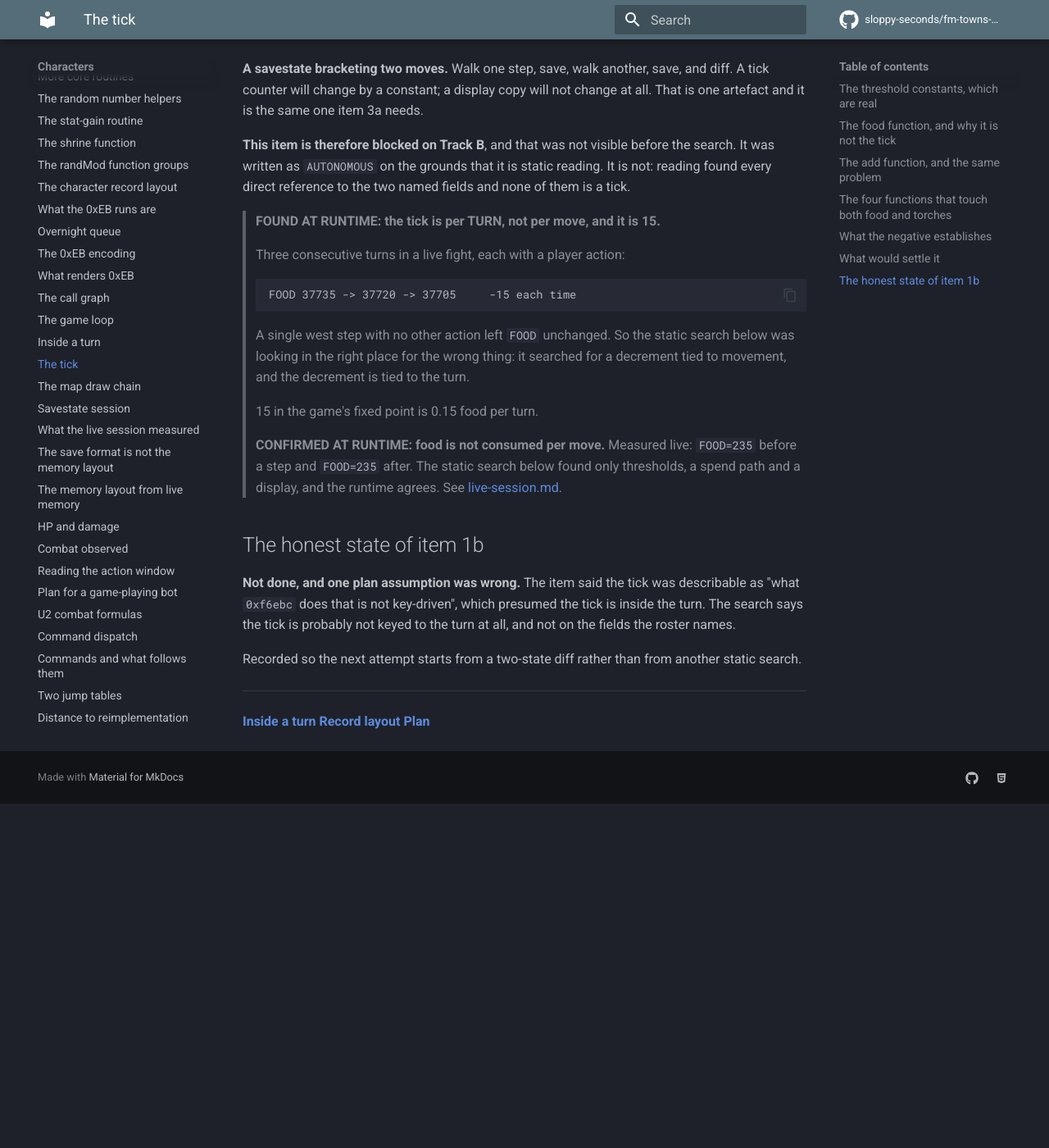
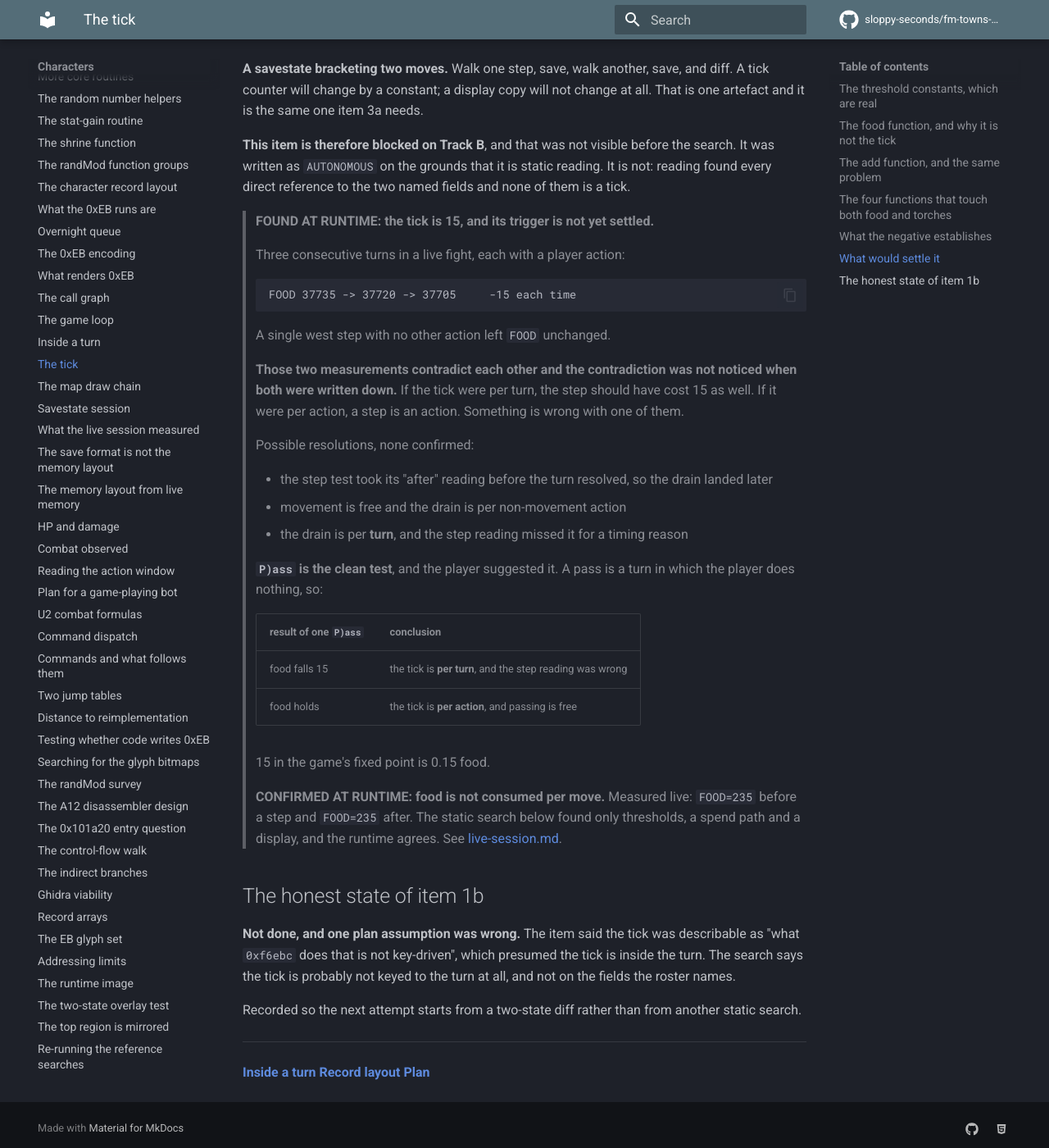
Before and after one commit to sloppy-seconds/fm-towns-ultima, an MkDocs documentation site: the page built from docs/the-tick.md, in a window 1280 px wide and 1400 px high, scrolled down 2820 px. Shown: the whole window at 82% size. Built offline with MkDocs 1.6.1 and Material for MkDocs 9.7.7, drawn with Linux system fonts in a browser that asks for light colours; comment, search, counter and statistics services are not loaded; before the commit the page ends 3800 px from its top, so only the background shows below that.

Commit message:
P)ass resolves a contradiction I had recorded as two separate facts
The player suggested P)ass, noting it might cost less food than walking or attacking. It is more useful than that:
it is the clean test for what the food tick is actually keyed to.

I had written down two measurements without noticing they contradict each other:

  one west step, nothing else        FOOD unchanged
  a turn with a player action        FOOD -15, three times

If the tick were per turn, the step should have cost 15 too. If it were per action, a step is an action. Both
cannot be right, and both were recorded as findings.

P)ass is the third case: a turn in which the player does nothing.

  food falls 15 on a pass  ->  the tick is per TURN, and the step reading was wrong
  food holds on a pass     ->  the tick is per ACTION, and passing is free

Added to the bot's first target, because it costs one keypress and settles the question.

The likeliest resolution is that the step test read food before the turn had resolved, so the drain landed after
the reading. That is the same timing trap as reading the record while the game was rewriting it, which is why
pausing mattered for memory reads. Recorded as unconfirmed rather than assumed.

````diff
--- a/docs/the-tick.md
+++ b/docs/the-tick.md
@@ -111,7 +111,7 @@
 `AUTONOMOUS` on the grounds that it is static reading. It is not: reading found every direct reference to the
 two named fields and none of them is a tick.
 
-> **FOUND AT RUNTIME: the tick is per TURN, not per move, and it is 15.**
+> **FOUND AT RUNTIME: the tick is 15, and its trigger is not yet settled.**
 >
 > Three consecutive turns in a live fight, each with a player action:
 >
@@ -119,11 +119,27 @@
 > FOOD 37735 -> 37720 -> 37705     -15 each time
 > ```
 >
-> A single west step with no other action left `FOOD` unchanged. So the static search below was looking in the
-> right place for the wrong thing: it searched for a decrement tied to movement, and the decrement is tied to
-> the turn.
+> A single west step with no other action left `FOOD` unchanged.
 >
-> 15 in the game's fixed point is 0.15 food per turn.
+> **Those two measurements contradict each other and the contradiction was not noticed when both were written
+> down.** If the tick were per turn, the step should have cost 15 as well. If it were per action, a step is an
+> action. Something is wrong with one of them.
+>
+> Possible resolutions, none confirmed:
+>
+> - the step test took its "after" reading before the turn resolved, so the drain landed later
+> - movement is free and the drain is per non-movement action
+> - the drain is per **turn**, and the step reading missed it for a timing reason
+>
+> **`P)ass` is the clean test**, and the player suggested it. A pass is a turn in which the player does nothing,
+> so:
+>
+> | result of one `P)ass` | conclusion |
+> |---|---|
+> | food falls 15 | the tick is **per turn**, and the step reading was wrong |
+> | food holds | the tick is **per action**, and passing is free |
+>
+> 15 in the game's fixed point is 0.15 food.
 >
 > **CONFIRMED AT RUNTIME: food is not consumed per move.** Measured live: `FOOD=235` before a step and
 > `FOOD=235` after. The static search below found only thresholds, a spend path and a display, and the
````
Also changed, not shown: docs/gameplayer-plan.md (+1 -0 lines).
